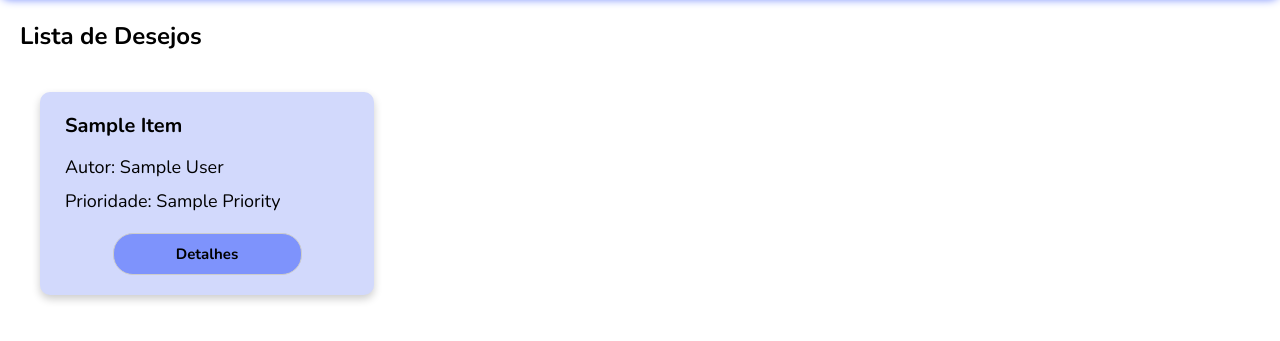
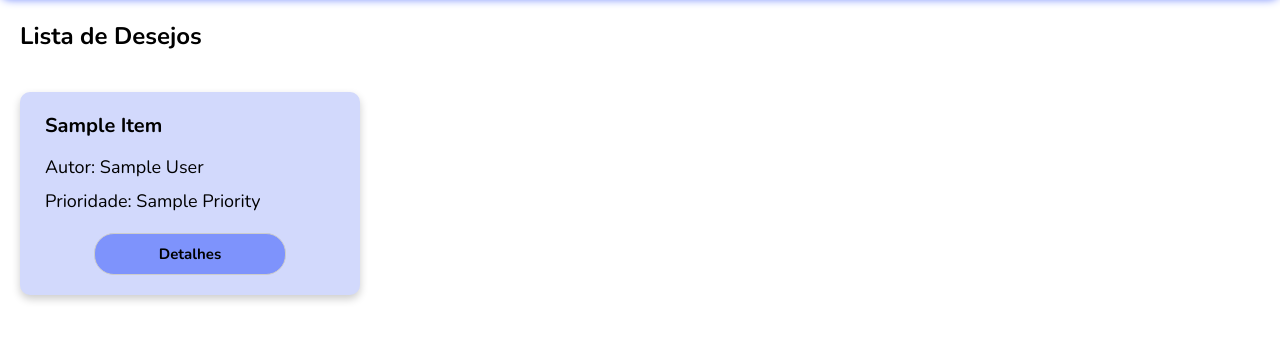
Before and after one commit to LuanaSeres/API_BookVerse, a Django app: template bookVerse/templates/wishlist_list.html in a window 1280 px wide. Shown: the part 60-401 px from the top of the page. Run offline with Django 5.2, Linux system fonts and the light colour scheme; the template is opened without the code that fills it: most values are stand-ins (such as "Sample title", 1, 10 or a date in 2020).

Commit message:
style: arrumando um espaço de margem

```diff
--- a/bookVerse/static/css/wishlist_list.css
+++ b/bookVerse/static/css/wishlist_list.css
@@ -50,7 +50,7 @@ header h1 {
   background-color: #687AD4;
 }
 
-main {
+.text {
   margin-left: 20px;
 }
 
@@ -67,7 +67,7 @@ main {
   box-shadow: 0 4px 8px 0 rgba(0, 0, 0, 0.2);
   padding: 20px;
   margin: 20px;
-  width: 294px;
+  width: 300px;
   display: flex;
   flex-direction: column;
   align-items: center;
```
